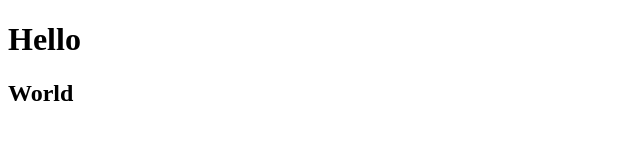
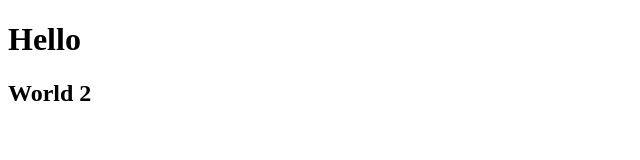
Before and after one commit to abelyavskiy/Learn_JavaScript, a plain HTML site: page index.html in a window 1280 px wide. Shown: the full height of the page, 0-640 px from the left. Drawn offline with Linux system fonts and the light colour scheme.

Commit message:
Update index.html

```diff
--- a/index.html
+++ b/index.html
@@ -8,6 +8,6 @@
 </head>
 <body>
     <h1>Hello</h1>
-    <h2>World</h2>
+    <h2>World 2</h2>
 </body>
 </html>
```
